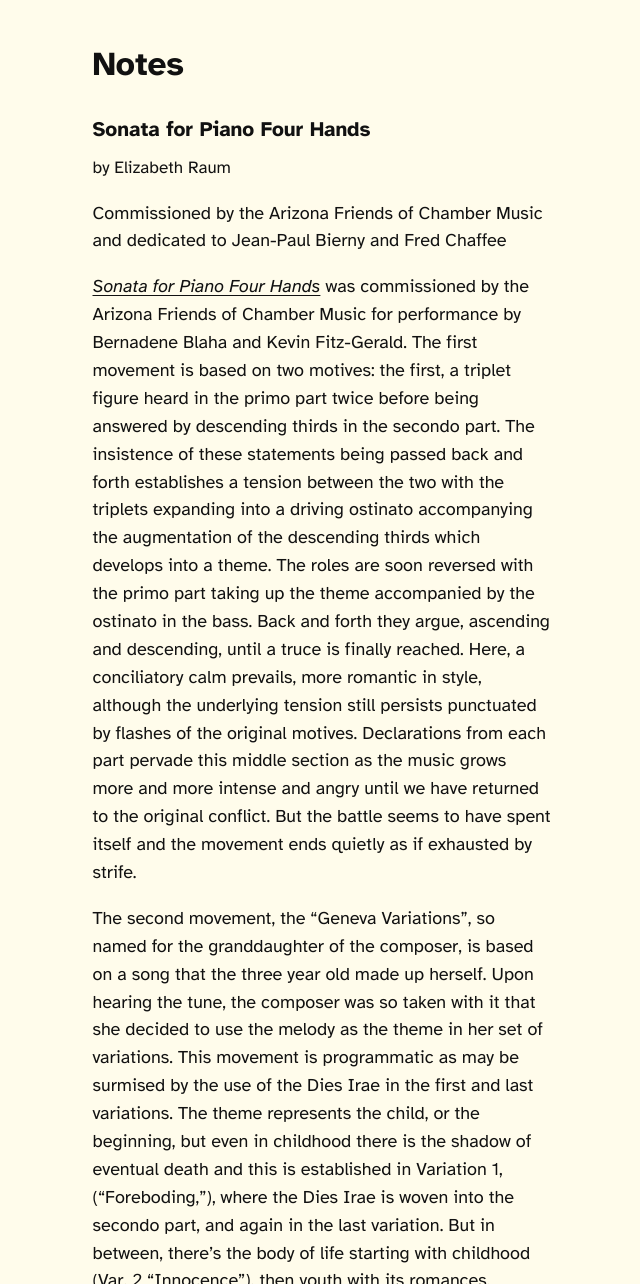
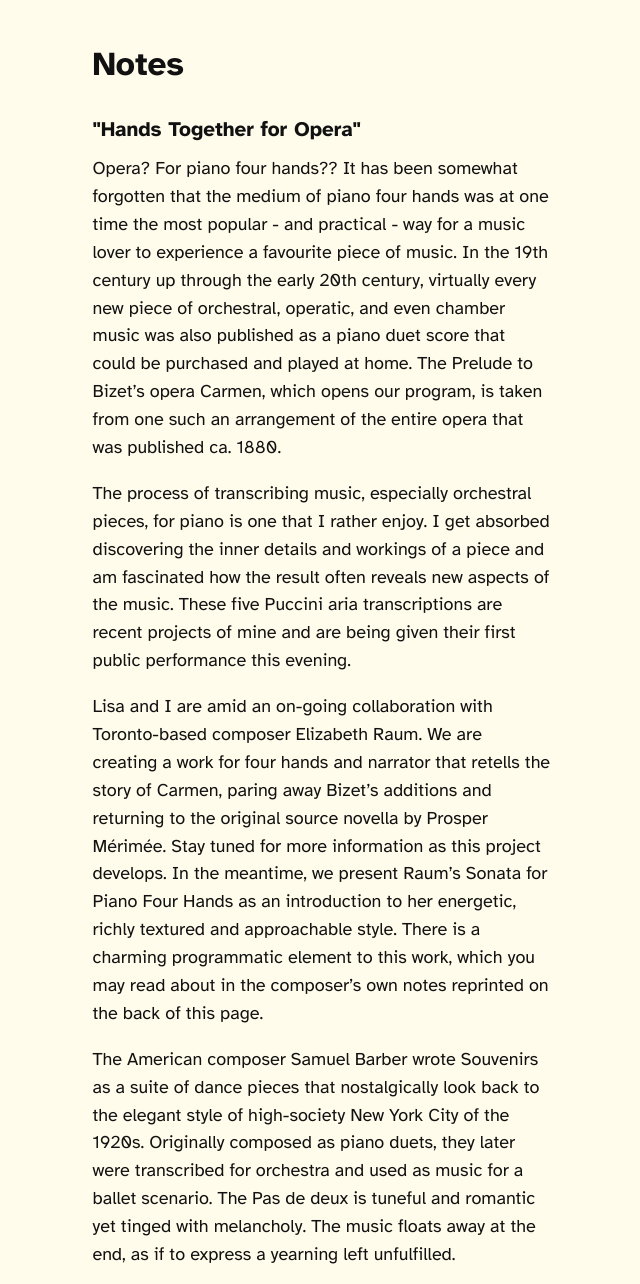
Before and after one commit to raposamillar/concert-tonight, a plain HTML site: page notes.html in a window 1280 px wide. Shown: the top 1284 px of the page, without its empty margins (318-958 px from the left). Drawn offline with Linux system fonts and the light colour scheme.

Commit message:
add Greg program note

```diff
--- a/notes.html
+++ b/notes.html
@@ -16,6 +16,19 @@
     <h1 id="page-title" tabindex="-1">Notes</h1>
 
     <article>
+      <h2>"Hands Together for Opera"</h2>
+      <p>Opera?  For piano four hands??  It has been somewhat forgotten that the medium of piano four hands was at one time the most popular - and practical - way for a music lover to experience a favourite piece of music.  In the 19th century up through the early 20th century, virtually every new piece of orchestral, operatic, and even chamber music was also published as a piano duet score that could be purchased and played at home.  The Prelude to Bizet’s opera Carmen, which opens our program, is taken from one such an arrangement of the entire opera that was published ca. 1880.</p>
+
+      <p>The process of transcribing music, especially orchestral pieces, for piano is one that I rather enjoy.  I get absorbed discovering the inner details and workings of a piece and am fascinated how the result often reveals new aspects of the music.  These five Puccini aria transcriptions are recent projects of mine and are being given their first public performance this evening.</p>
+
+      <p>Lisa and I are amid an on-going collaboration with Toronto-based composer Elizabeth Raum.  We are creating a work for four hands and narrator that retells the story of Carmen, paring away Bizet’s additions and returning to the original source novella by Prosper Mérimée.  Stay tuned for more information as this project develops.  In the meantime, we present Raum’s Sonata for Piano Four Hands as an introduction to her energetic, richly textured and approachable style.  There is a charming programmatic element to this work, which you may read about in the composer’s own notes reprinted on the back of this page.</p>
+
+      <p>The American composer Samuel Barber wrote Souvenirs as a suite of dance pieces that nostalgically look back to the elegant style of high-society New York City of the 1920s.  Originally composed as piano duets, they later were transcribed for orchestra and used as music for a ballet scenario.  The Pas de deux is tuneful and romantic yet tinged with melancholy.  The music floats away at the end, as if to express a yearning left unfulfilled.</p>
+
+      <p>España is a colourful orchestral showpiece by French composer Emmanuel Chabrier.  Written in 1883, it was inspired by a 6-month tour of Spain Chabrier took with his wife the previous year.  The work was encored at its first performance and made Chabrier instantly famous.  While his contemporaries heaped praise upon España, the modest composer routinely described it simply as “a piece in F Major”.  This piano duet version was made by Chabrier’s composer colleague André Messager and masterfully recreates the brilliance and dazzling excitement of the original. –Gregory Millar
+    </p>
+
+
       <h2>Sonata for Piano Four Hands</h2>
       <p class="composer">by Elizabeth Raum</p>
       <p>Commissioned by the Arizona Friends of Chamber Music and dedicated to Jean-Paul Bierny and Fred Chaffee</p>
```
